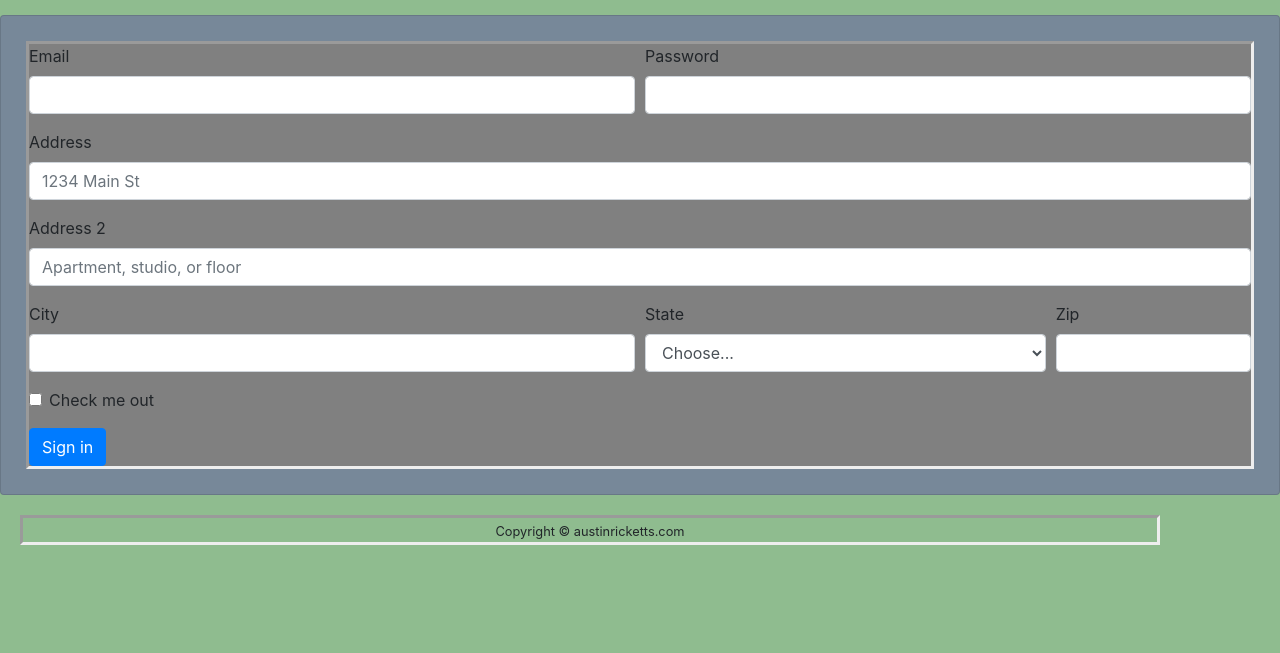
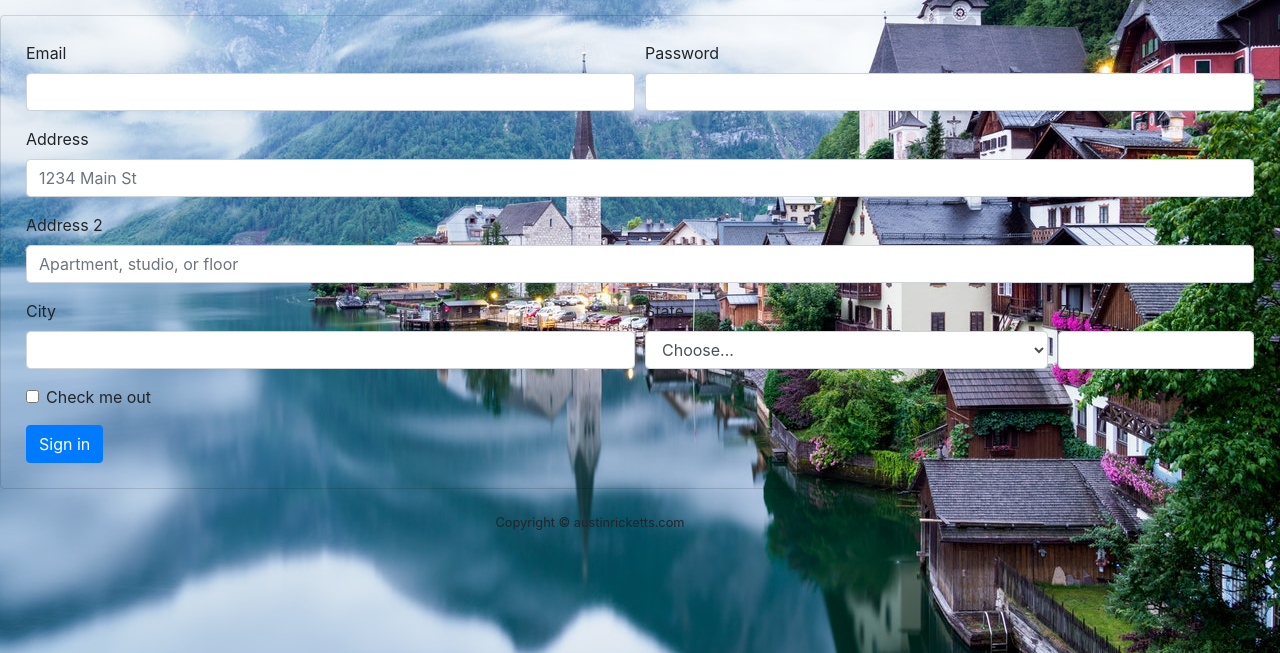
Before and after one commit to Austin-Ricketts/Responsive-Portfolio, a plain HTML site: page contact.html in a window 1280 px wide. Shown: the part 147-800 px from the top of the page. Drawn offline with nearby package versions, Linux system fonts and the light colour scheme.

Commit message:
modified background image, changed text color, took away borders

```diff
--- a/contact.html
+++ b/contact.html
@@ -8,6 +8,7 @@
     <title>Austin Ricketts</title>
   </head>
   <body class="body">
+    <div class="bg">
     <nav class="navbar sticky-top navbar-light bg-light">
         <a class="navbar-brand" href="index.html">Austin Ricketts</a>
         <button class="navbar-toggler" type="button" data-toggle="collapse" data-target="#navbarNavAltMarkup" aria-controls="navbarNavAltMarkup" aria-expanded="false" aria-label="Toggle navigation">
@@ -80,12 +81,13 @@
         <div class="container text-center">
           <div class="row justify-content-center">
             <div class="col-md-7">
-              <small>Copyright &copy; austinricketts.com</small>
+              <small class="foot-text">Copyright &copy; austinricketts.com</small>
             </div>
           </div>
         </div>
       </div>
     </footer>
+  </div>
 
 
     <script src="https://code.jquery.com/jquery-3.4.1.slim.min.js" integrity="sha384-J6qa4849blE2+poT4WnyKhv5vZF5SrPo0iEjwBvKU7imGFAV0wwj1yYfoRSJoZ+n" crossorigin="anonymous"></script>
--- a/style.css
+++ b/style.css
@@ -1,6 +1,21 @@
-.body {
-    background-color: #8FBC8F;
-}
+.body, html {
+    height: 100%;
+  }
+.bg {
+    /* The image used */
+    background-image: url("Images/houses-near-lake-and-mountain-3713709.jpg");
+
+    /* Full height */
+    height: 100%;
+
+    /* Center and scale the image nicely */
+    background-position: center;
+    background-repeat: no-repeat;
+    background-size: cover;
+  }
+  p {
+     color: tomato;
+  }
 .header {
     margin: 25px;
     font-family: 'Times New Roman', Times, serif;
@@ -16,18 +31,17 @@
 }
 .contact {
     margin: 5px;
-    border: inset;
-    background-color: grey;
+    background-color: transparent;
 }
 .card {
-    background-color: lightslategray;
+    background-color: transparent;
 }
 .container {
     margin: 20px;
-    border: inset;
 }
 #page-content {
     flex: 1 0 auto;
+    background-color: transparent;
   }
 #sticky-footer {
     flex-shrink: 0;
```
Also changed, not shown: index.html (+2 -1 lines), portfolio.html (+2 -0 lines), Images/houses-near-lake-and-mountain-3713709.jpg (added).
